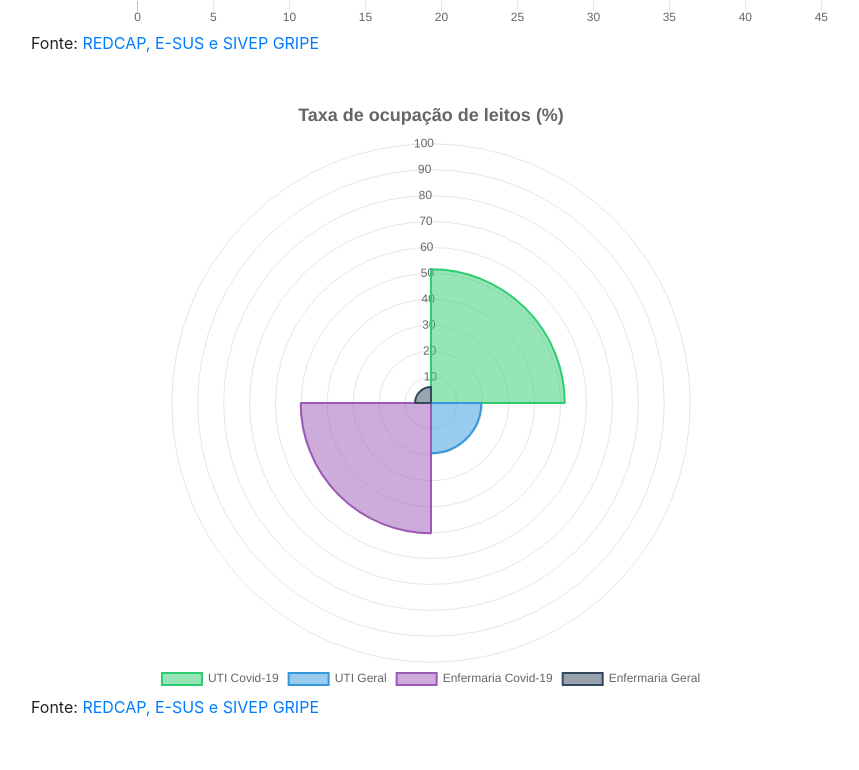
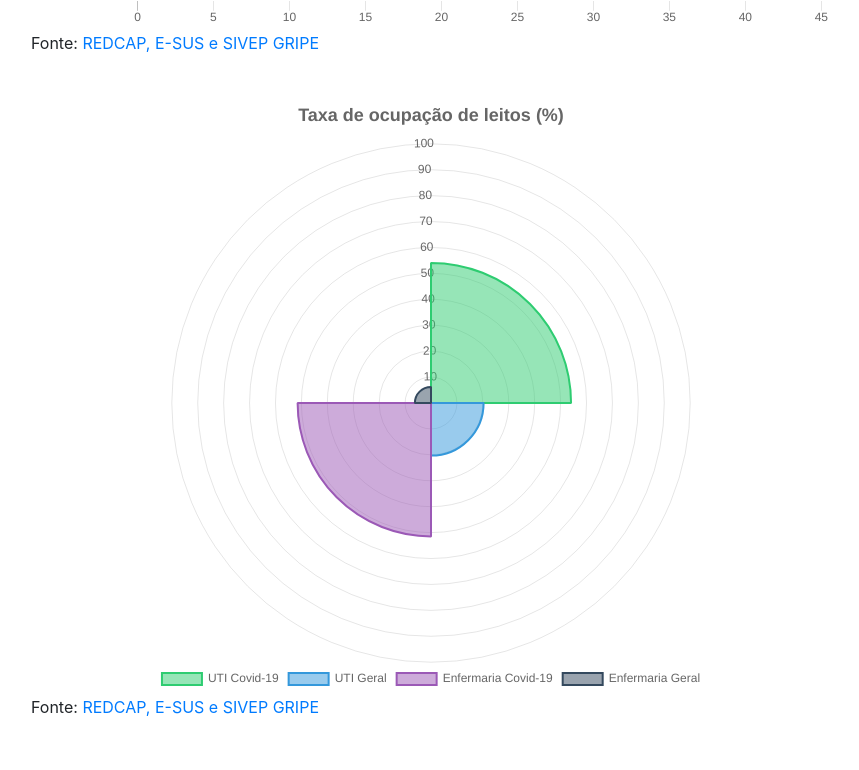
Before and after one commit to danbuck84/covid19-sjc, a website: page public/index.html in a window 1280 px wide. Shown: the part 1526-2296 px from the top of the page, without its empty margins (209-1068 px from the left). Drawn offline with nearby package versions, Linux system fonts and the light colour scheme.

Commit message:
updating index.html, occupancyRate.js and totalCases.js

```diff
--- a/public/index.html
+++ b/public/index.html
@@ -14,7 +14,7 @@
     <div class="sticky-top">
         <nav class="navbar navbar-light" style="background-color: #e3f2fd;">
             <a class="navbar-brand">Covid-19 em São José dos Campos</a>
-            <p>última atualização: 29/05/2020 às 18:00</p>
+            <p>última atualização: 01/06/2020 às 17:30</p>
             <button class="navbar-toggler" type="button" data-toggle="collapse" data-target="#navbarNavAltMarkup" aria-controls="navbarNavAltMarkup" aria-expanded="false" aria-label="Toggle navigation">
                 <span class="navbar-toggler-icon"></span>
             </button>
--- a/public/occupancyRate.js
+++ b/public/occupancyRate.js
@@ -43,10 +43,10 @@ function occupancyRate() {
         datasets: [
             {
                 data: [
-                    51.61,
-                    19.39,
-                    50.28,
-                    6.15,
+                    54.03,
+                    20.30,
+                    51.46,
+                    6.22,
                 ],
                 backgroundColor: [
                     'rgba(46, 204, 113,0.5)',
--- a/public/totalCases.js
+++ b/public/totalCases.js
@@ -119,6 +119,8 @@ function totalCases() {
             '27/05/2020',
             '28/05/2020',
             '29/05/2020',
+            '30/05/2020',
+            '01/06/2020',
         ],
         datasets: [
             {
@@ -203,6 +205,8 @@ function totalCases() {
                     33,
                     34,
                     36,
+                    37,
+                    37,
                 ],
             },
             {
@@ -286,6 +290,8 @@ function totalCases() {
                     437,
                     464,
                     493,
+                    519,
+                    519,
                     519,
                 ],
             },
@@ -371,6 +377,8 @@ function totalCases() {
                     727,
                     794,
                     842,
+                    866,
+                    890,
                 ],
             }
         ],
```
